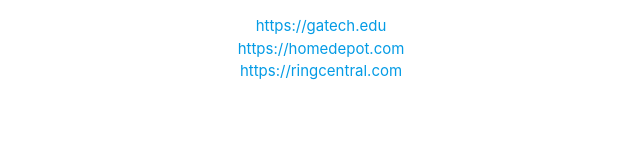
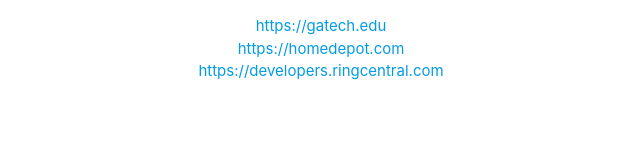
Before and after one commit to GavinFigueroa/GavinFigeroa.github.io, a plain HTML site: page affiliates.html in a window 1280 px wide. Shown: the whole page, without its empty margins (319-959 px from the left). Drawn offline with nearby package versions, Linux system fonts and the light colour scheme.

Commit message:
Update affiliates.html

```diff
--- a/affiliates.html
+++ b/affiliates.html
@@ -11,7 +11,7 @@
     <ul>
         <li><a>https://gatech.edu</a></li>
         <li><a>https://homedepot.com</a></li>
-        <li><a>https://ringcentral.com</a></li>
+        <li><a>https://developers.ringcentral.com</a></li>
     </ul>
   </div>
 </body>
```
